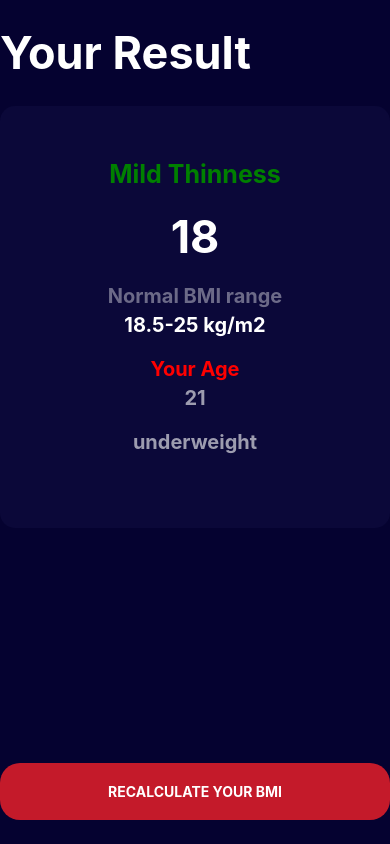
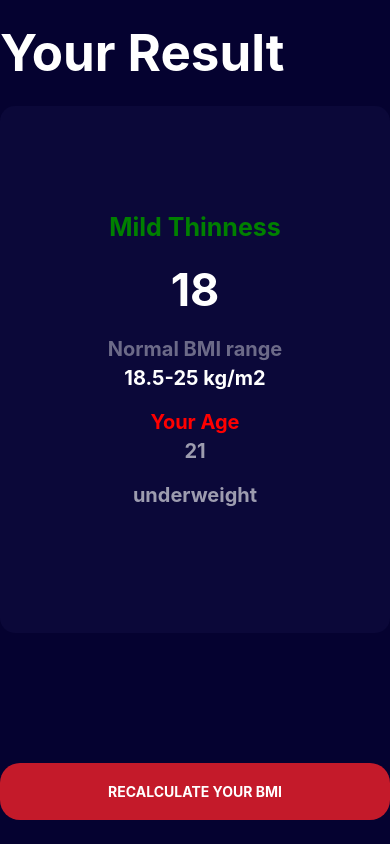
Before and after one commit to ejChathuranga/rn-bmi-app, a React Native app: screen /BMIResult in a window 390 px wide. Built offline with nearby package versions, Linux system fonts and the light colour scheme.

Commit message:
responsiveness update

```diff
--- a/package.json
+++ b/package.json
@@ -14,9 +14,11 @@
     "@react-navigation/native-stack": "^6.6.2",
     "react": "17.0.2",
     "react-native": "0.68.2",
+    "react-native-responsive-screen": "^1.4.2",
     "react-native-safe-area-context": "^4.3.1",
     "react-native-screens": "^3.13.1",
-    "react-native-vector-icons": "^9.1.0"
+    "react-native-vector-icons": "^9.1.0",
+    "redux-saga": "^1.1.3"
   },
   "devDependencies": {
     "@babel/core": "^7.12.9",
--- a/src/BMIResult.js
+++ b/src/BMIResult.js
@@ -5,7 +5,9 @@ import {
   SafeAreaView,
   TouchableOpacity,
 } from 'react-native';
-import React, {Component} from 'react';
+import React, { Component } from 'react';
+import { widthPercentageToDP as wp, heightPercentageToDP as hp } from 'react-native-responsive-screen';
+
 
 export default class BMIResult extends Component {
   constructor(props) {
@@ -26,7 +28,7 @@ export default class BMIResult extends Component {
     return (
       <SafeAreaView style={styles.mainContainer}>
         <View style={styles.container1}>
-          <Text style={{fontSize: 45, color: '#fff', fontWeight: 'bold'}}>
+          <Text style={{ fontSize: hp(6), color: '#fff', fontWeight: 'bold' }}>
             Your Result
           </Text>
         </View>
@@ -114,17 +116,17 @@ const styles = StyleSheet.create({
     backgroundColor: '#050230',
     padding: 10,
   },
-  container1: {flex: 1, justifyContent: 'center'},
+  container1: { flex: 1, justifyContent: 'center' },
   container2: {
-    flex: 4,
+    flex: 5,
     justifyContent: 'center',
     alignItems: 'center',
     backgroundColor: 'rgba(22, 19, 71, 0.4)',
     borderRadius: 15,
   },
-  container3: {flex: 2},
-  container4: {flex: 1, justifyContent: 'center'},
-  calcButton: {backgroundColor: '#c41a2a', borderRadius: 20},
+  container3: { flex: 1 },
+  container4: { flex: 1, justifyContent: 'center' },
+  calcButton: { backgroundColor: '#c41a2a', borderRadius: 20 },
   calcText: {
     textAlign: 'center',
     color: '#fff',
--- a/src/CalculateBMI.js
+++ b/src/CalculateBMI.js
@@ -1,8 +1,10 @@
-import {Text, StyleSheet, View, TouchableOpacity, SafeAreaView} from 'react-native';
-import React, {Component} from 'react';
+import { Text, StyleSheet, View, TouchableOpacity, SafeAreaView } from 'react-native';
+import React, { Component } from 'react';
 import Icon from 'react-native-vector-icons/Ionicons';
 import Gender from './components/Gender';
 import NumbersInteractor from './components/NumbersInteractor';
+import { widthPercentageToDP as wp, heightPercentageToDP as hp } from 'react-native-responsive-screen';
+
 
 export default class CalculateBMI extends Component {
   constructor(props) {
@@ -13,8 +15,8 @@ export default class CalculateBMI extends Component {
   }
 
   genderIconSize = action => {
-    var {x, y, width, height} = action;
-    this.setState({iconHeight: height});
+    var { x, y, width, height } = action;
+    this.setState({ iconHeight: height });
   };
 
   onCalcButtonPressed = () => {
@@ -25,8 +27,8 @@ export default class CalculateBMI extends Component {
     return (
       <SafeAreaView style={styles.mainContainer}>
         <View style={styles.subContainer1}>
-          <Gender style={{flex: 1}} icon={'male'} title={'Male'} />
-          <Gender style={{flex: 1}} icon={'female'} title={'Female'} />
+          <Gender style={{ flex: 1 }} icon={'male'} title={'Male'} />
+          <Gender style={{ flex: 1 }} icon={'female'} title={'Female'} />
         </View>
         <View style={styles.subContainer2}>
           <View style={styles.container3}>
@@ -38,8 +40,8 @@ export default class CalculateBMI extends Component {
           <View style={styles.container5}></View>
         </View>
         <View style={styles.subContainer3}>
-          <NumbersInteractor style={{flex: 1}} icon={'male'} title={'WEIGHT'} />
-          <NumbersInteractor style={{flex: 1}} icon={'female'} title={'AGE'} />
+          <NumbersInteractor style={{ flex: 1 }} icon={'male'} title={'WEIGHT'} />
+          <NumbersInteractor style={{ flex: 1 }} icon={'female'} title={'AGE'} />
         </View>
         <View style={styles.subContainer4}>
           <TouchableOpacity
@@ -60,13 +62,13 @@ const styles = StyleSheet.create({
     margin: 20,
     fontWeight: 'bold',
   },
-  calcButton: {backgroundColor: '#c41a2a', borderRadius: 20},
-  container3: {flex: 1, justifyContent: 'center'},
-  container4: {flex: 1, justifyContent: 'center'},
-  container5: {flex: 1},
+  calcButton: { backgroundColor: '#c41a2a', borderRadius: 20 },
+  container3: { flex: 1, justifyContent: 'center' },
+  container4: { flex: 2, justifyContent: 'center', },
+  container5: { flex: 1 },
   heightValueText: {
     fontWeight: 'bold',
-    fontSize: 55,
+    fontSize: hp(8),
     textAlign: 'center',
     color: '#FFF',
   },
--- a/src/components/NumbersInteractor.js
+++ b/src/components/NumbersInteractor.js
@@ -1,6 +1,8 @@
 import {Text, StyleSheet, View} from 'react-native';
 import React, {Component} from 'react';
 import Icon from 'react-native-vector-icons/Ionicons';
+import { widthPercentageToDP as wp, heightPercentageToDP as hp } from 'react-native-responsive-screen';
+
 
 export default class NumbersInteractor extends Component {
   constructor(props) {
@@ -56,7 +58,7 @@ const styles = StyleSheet.create({
   dynamicText: {
     fontWeight: 'bold',
     color: 'rgba(255, 255, 255,1)',
-    fontSize: 55,
+    fontSize: hp(7),
   },
   container1: {
     flex: 1,
```
Also changed, not shown: 3 other files (tests, documents, lock files or other folders).
